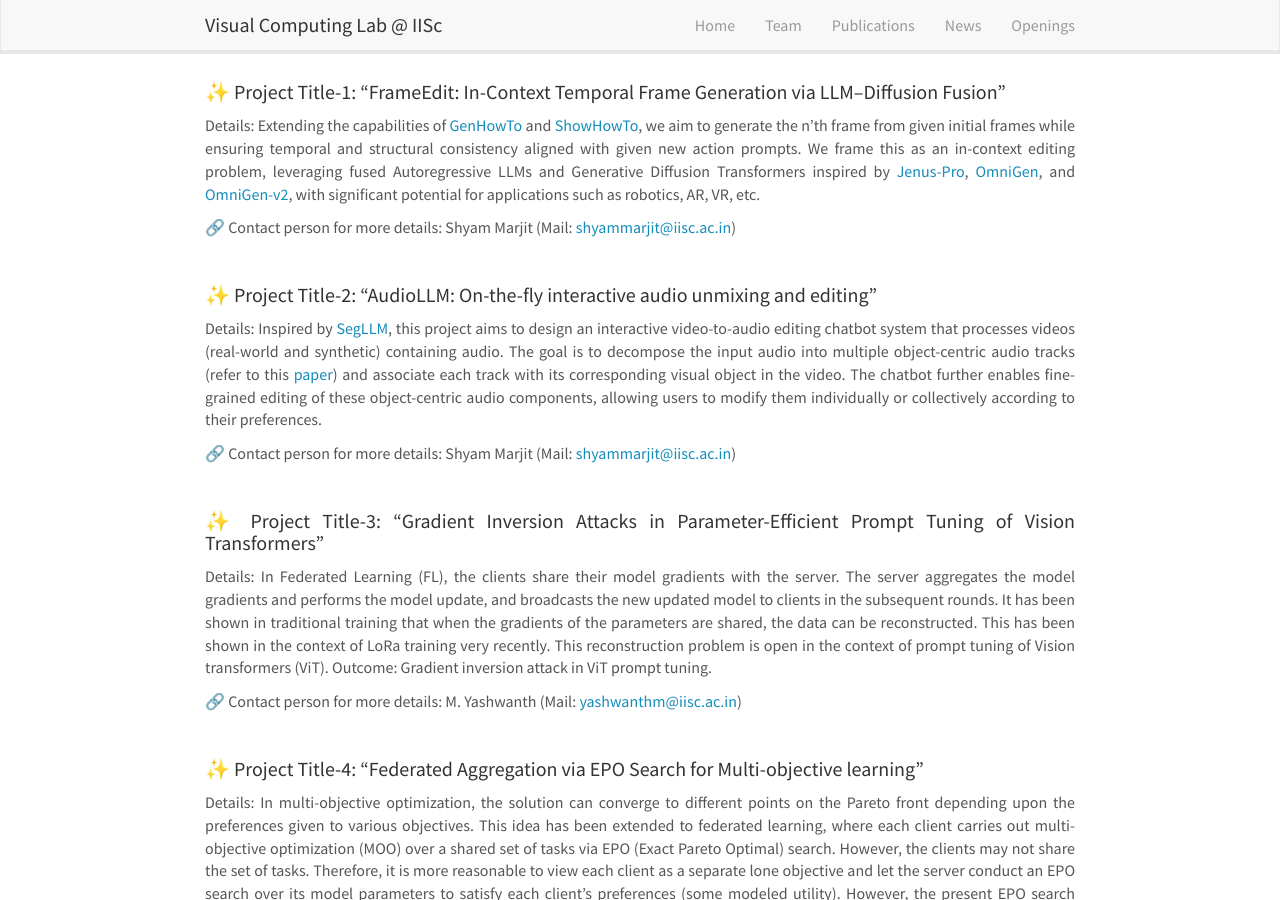
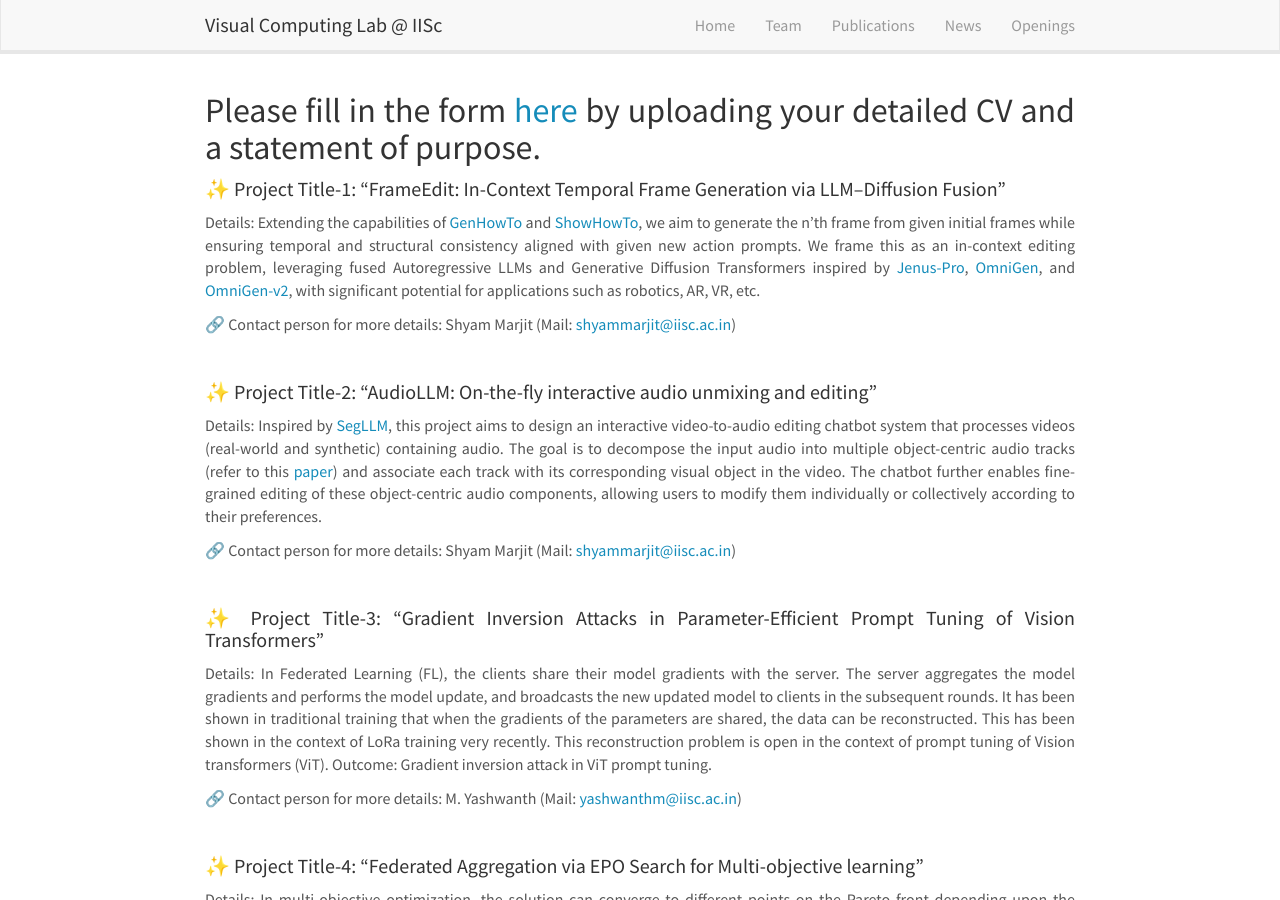
Before and after one commit to vcl-iisc/vclab-website, a Jekyll site: the page built from _pages/mtech_projects.md, in a window 1280 px wide and 900 px high. Built offline with Jekyll 4.4.1, drawn with Linux system fonts in a browser that asks for light colours; nearby versions of some CDN libraries.

Commit message:
Add submission form link to mtech_projects page
Added a form link for CV and statement submission.

```diff
--- a/_pages/mtech_projects.md
+++ b/_pages/mtech_projects.md
@@ -6,6 +6,7 @@ sitemap: false
 permalink: /mtech_projects/
 ---
 
+## Please fill in the form [here](https://forms.gle/jCFfV8u8tSPtGGd36) by uploading your detailed CV and a statement of purpose.
 
 #### ✨ Project Title-1: "FrameEdit: In-Context Temporal Frame Generation via LLM–Diffusion Fusion"
 Details: Extending the capabilities of [GenHowTo](https://arxiv.org/abs/2312.07322) and [ShowHowTo](https://arxiv.org/abs/2412.01987), we aim to generate the n’th frame from given initial frames while ensuring temporal and structural consistency aligned with given new action prompts. We frame this as an in-context editing problem, leveraging fused Autoregressive LLMs and Generative Diffusion Transformers inspired by [Jenus-Pro](https://arxiv.org/abs/2501.17811), [OmniGen](https://arxiv.org/abs/2409.11340), and [OmniGen-v2](https://arxiv.org/abs/2506.18871), with significant potential for applications such as robotics, AR, VR, etc.
```
